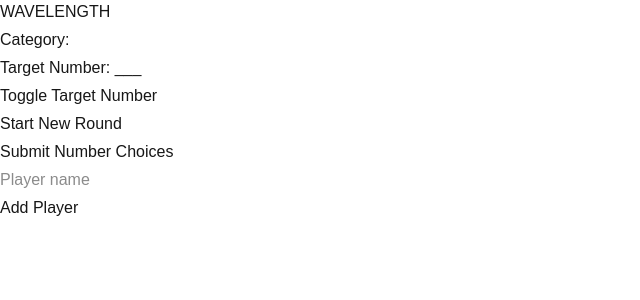
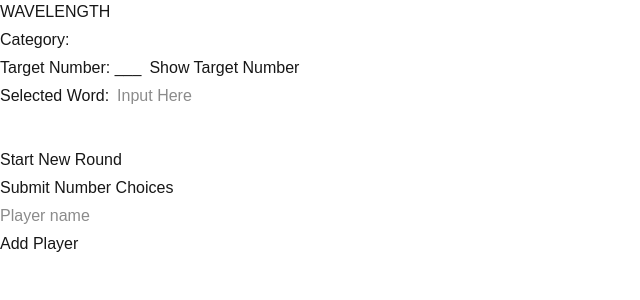
Before and after one commit to andrecamerino/interlood, a Next.js app: page /wavelength in a window 1280 px wide. Shown: the top 300 px of the page, without its empty margins (0-640 px from the left). Built offline with nearby package versions, Linux system fonts and the light colour scheme.

Commit message:
add simple selected word UI

```diff
--- a/app/wavelength/ui/GameUI.tsx
+++ b/app/wavelength/ui/GameUI.tsx
@@ -19,44 +19,70 @@
 
   const handleStartGame = () => {
     setGame(new WavelengthGame(players));
-    // refreshPlayers();
-    console.log(game);
-    console.log(game.getCurrentCategory());
+    setIsShowingTargetNumber(false);
   };
 
   const handleEndGame = () => {
     game.handleRoundPoints();
     setPlayers([...game.getPlayers()]); // spread creates a new array reference
+    setIsShowingTargetNumber(true);
   };
 
   return (
     <div className="flex flex-col gap-1 items-start">
       <h1>WAVELENGTH</h1>
       <h2>Category: {game.getCurrentCategory()}</h2>
+
+      <div className="flex flex-row gap-2">
         <h2>
-        Target Number: {isShowingTargetNumber ? game.getCurrentTarget() : "___"}
+          Target Number:{" "}
+          {isShowingTargetNumber ? game.getCurrentTarget() : "___"}
         </h2>
 
-      <button onClick={() => setIsShowingTargetNumber(!isShowingTargetNumber)}>
-        Toggle Target Number
+        <button
+          onClick={() => setIsShowingTargetNumber(!isShowingTargetNumber)}
+        >
+          {isShowingTargetNumber ? "Hide" : "Show"} Target Number
         </button>
+      </div>
 
       {players.length > 0 && <h2>Host: {game.getHost().getName()}</h2>}
 
+      <div className="flex flex-row gap-2">
+        <p>Selected Word: </p>
+        <input
+          type="text"
+          // value={name}
+          onChange={(e) => game.setSelectedWord(e.target.value)}
+          placeholder="Input Here"
+        />
+      </div>
+
+      <div className="flex flex-col gap-4 py-4">
         {players.map((player) => (
-        <div key={player.getId()}>
+          <div key={player.getId()} className="flex flex-col">
             <p>
-            {player.getName()}: {player.getScore()}
+              {player.getName()}: Points: {player.getScore()}
             </p>
+            {game.getHost().getName() == player.getName() ? (
+              "Selecting Word (Host)"
+            ) : (
+              <div className="flex flex-row gap-2">
+                <p>Number Guess: </p>
                 <input
                   type="number"
                   min={1}
                   max={10}
-            onChange={(e) => player.setSelectedNumber(Number(e.target.value))}
+                  onChange={(e) =>
+                    player.setSelectedNumber(Number(e.target.value))
+                  }
                   placeholder="Select number"
                 />
               </div>
+            )}
+          </div>
         ))}
+      </div>
 
       <button
         onClick={() => {
```
Lines whose indentation alone changed are shown as unchanged.
